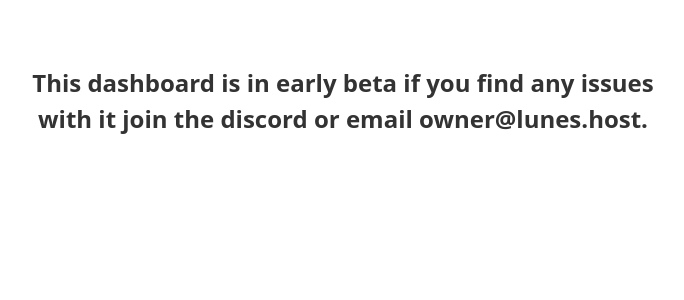
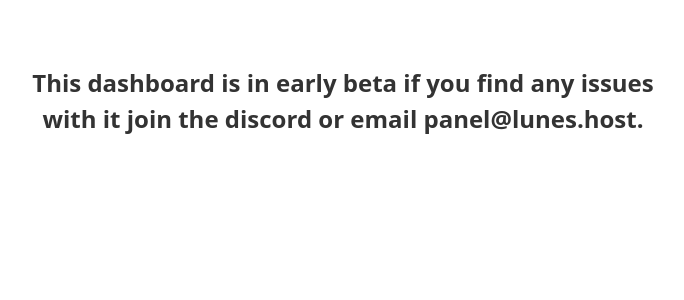
Before and after one commit to Lunes-Hosting/controlpanel, a Flask app: template templates/index.html in a window 1280 px wide. Shown: the part 299-599 px from the top of the page, without its empty margins (297-981 px from the left). Run offline with Flask 3, Linux system fonts and the light colour scheme; the template is opened without the code that fills it, so the values that code supplies are empty; parts of the project's set-up code (start-up, migrations or seed data) failed here and were passed over; some libraries are stand-ins or nearby versions.

Commit message:
update email

```diff
--- a/Routes/Servers.py
+++ b/Routes/Servers.py
@@ -108,6 +108,7 @@ def create_server():
     if results[0] is None:
         return redirect(url_for('servers.servers_index'))
 
+
     servers_list = list_servers(ptero_id[0])
     nodes = get_nodes()
     eggs = get_eggs()
@@ -212,7 +213,7 @@ def create_server_submit():
         return "You already have free server"
     if check_if_user_suspended(str(get_ptero_id(session['email'])[0])):
         return ("Your Account has been suspended for breaking our TOS, if you believe this is a mistake you can submit "
-                "apeal at owner@lunes.host")
+                "apeal at panel@lunes.host")
     body = {
         "name": request.form['name'],
         "user": session['pterodactyl_id'][0],
@@ -260,7 +261,7 @@ def update_server_submit(server_id, bypass_owner_only: bool = False):
     resp = requests.get(f"{PTERODACTYL_URL}api/application/servers/{int(server_id)}", headers=HEADERS).json()
     if check_if_user_suspended(str(get_ptero_id(session['email'])[0])):
         return ("Your Account has been suspended for breaking our TOS, if you believe this is a mistake you can submit "
-                "apeal at owner@lunes.host")
+                "apeal at panel@lunes.host")
 
     ptero_id = get_ptero_id(session['email'])[0]
     servers_list = list_servers(ptero_id)
--- a/templates/index.html
+++ b/templates/index.html
@@ -8,7 +8,7 @@
 
     <div class="centered-content">
         <!-- Add your desired text here -->
-        <p>This dashboard is in early beta if you find any issues with it join the <a href='https://discord.gg/MHEAwNjKb2'>discord</a> or email owner@lunes.host.</p>
+        <p>This dashboard is in early beta if you find any issues with it join the <a href='https://discord.gg/MHEAwNjKb2'>discord</a> or email panel@lunes.host.</p>
     </div>
 {% with messages = get_flashed_messages() %}
 {% if messages %}
```
